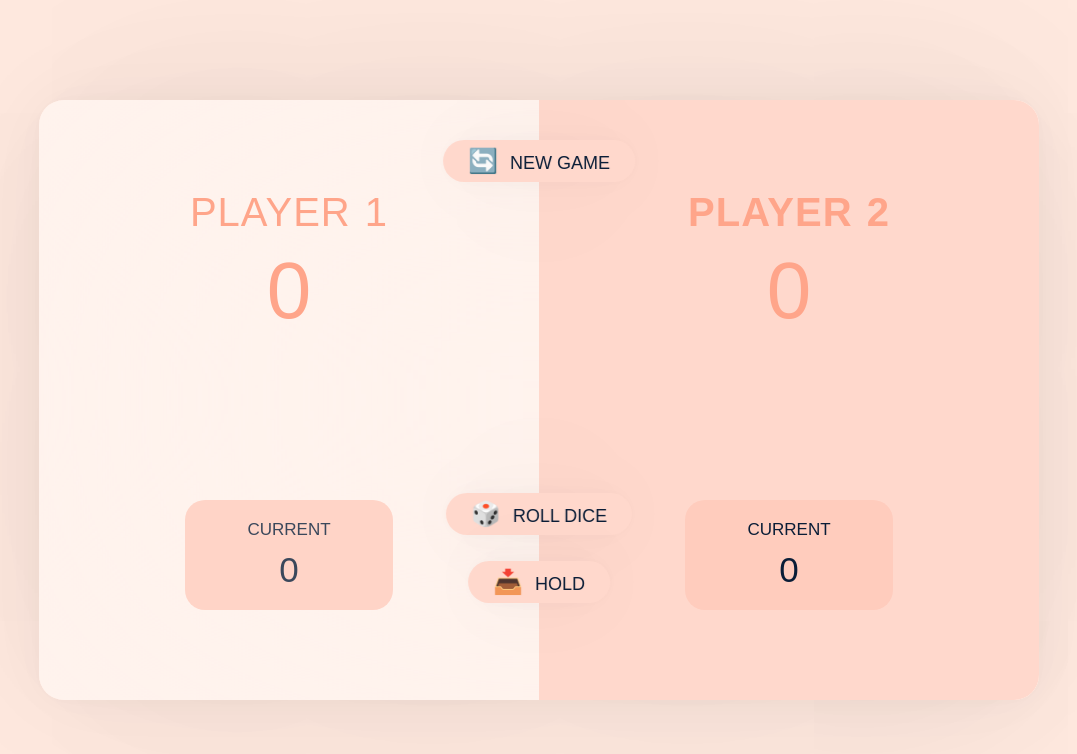
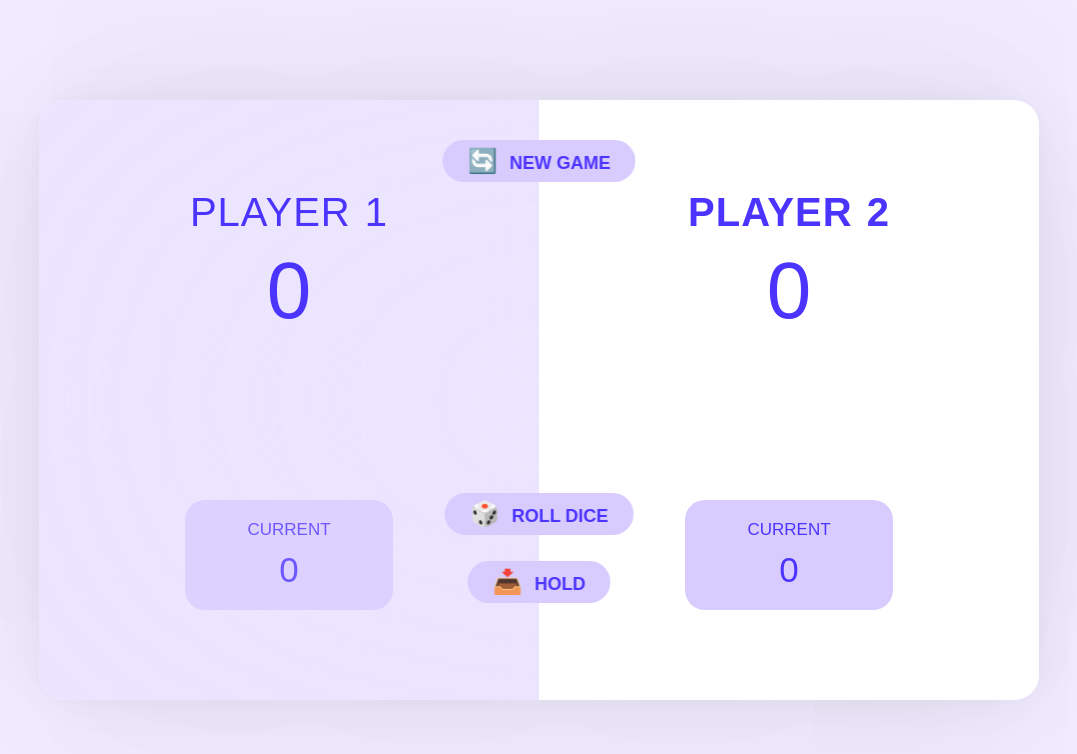
Before and after one commit to atuljoshyy/dice-game, a plain HTML site: page index.html in a window 1280 px wide. Both pictures are taken after a click on the button "📥 HOLD". Shown: the whole page, without its empty margins (101-1178 px from the left). Drawn offline with Linux system fonts and the light colour scheme.

Commit message:
Updated Color Theme ✅

```diff
--- a/script.js
+++ b/script.js
@@ -12,16 +12,28 @@ const btnHold = document.querySelector('.btn--hold');
 const player0El = document.querySelector('.player--0');
 const player1El = document.querySelector('.player--1');
 
-// PREDEFINED CONDITIONS
-score0El.textContent = 0;
-score1El.textContent = 0;
-diceEl.classList.add('hidden');
-const scores = [0, 0];
-let currentScore = 0;
-let activePlayer = 0;
-let playing = true;
+let scores, currentScore, activePlayer, playing;
 
 // FUNCTIONS
+const init = function () {
+    scores = [0, 0];
+    currentScore = 0;
+    activePlayer = 0;
+    playing = true;
+
+    score0El.textContent = 0;
+    score1El.textContent = 0;
+    current0El.textContent = 0;
+    current1El.textContent = 0;
+
+    diceEl.classList.add('hidden');
+    player0El.classList.remove('player--winner');
+    player1El.classList.remove('player--winner');
+    player0El.classList.add('player--active');
+    player1El.classList.remove('player--active');
+
+}
+init()
 const switchPlayer = function () {
     document.getElementById(`current--${activePlayer}`).textContent = 0;
     currentScore = 0;
@@ -64,7 +76,7 @@ btnHold.addEventListener('click', function () {
             scores[activePlayer];
 
         // check score if player sore is >=100
-        if (scores[activePlayer] >= 20) {
+        if (scores[activePlayer] >= 30) {
             // END THE GAME
             playing = false;
             diceEl.classList.add('hidden');
@@ -80,14 +92,4 @@ btnHold.addEventListener('click', function () {
     }
 });
 
-btnNew.addEventListener('click', function () {
-    // rest all the scores
-    score0El.textContent = 0;
-    score1El.textContent = 0;
-    diceEl.classList.add('hidden');
-    const scores = [0, 0];
-    let currentScore = 0;
-    let activePlayer = 0;
-    let playing = true;
-
-});
+btnNew.addEventListener('click', init);
--- a/style.css
+++ b/style.css
@@ -15,8 +15,8 @@ body {
   font-family: 'Popins', sans-serif;
   font-weight: 400;
   height: 100vh;
-  color: hsl(14, 100%, 77%);
-  background-color: #ffe9df;
+  color: #4C34FF;
+  background-color: #f1ecff;
   display: flex;
   align-items: center;
   justify-content: center;
@@ -27,7 +27,7 @@ main {
   position: relative;
   width: 100rem;
   height: 60rem;
-  background-color: rgba(255, 255, 255, 0.452);
+  background-color: #d8ccff36;
   backdrop-filter: blur(200px);
   filter: blur();
   box-shadow:
@@ -66,12 +66,12 @@ main {
 .score {
   font-size: 8rem;
   font-weight: 300;
-  color: hsl(14, 100%, 77%);
+  color:#4C34FF;
   margin-bottom: auto;
 }
 
 .player--active {
-  background-color: #FFD8CC;
+  background-color: #ffffff;
 }
 .player--active .name {
   font-weight: 700;
@@ -85,10 +85,10 @@ main {
 }
 
 .current {
-  background-color: #ffccbd;
+  background-color: #D8CCFF;
   opacity: 0.8;
   border-radius: 20px;
-  color: #0A1D37;
+  color: #4C34FF;
   width: 65%;
   padding: 2rem;
   text-align: center;
@@ -99,7 +99,7 @@ main {
   text-transform: uppercase;
   margin-bottom: 1rem;
   font-size: 1.7rem;
-  color: #0A1D37;
+  color: #4C34FF;
 }
 
 .current-score {
@@ -111,28 +111,21 @@ main {
   position: absolute;
   left: 50%;
   transform: translateX(-50%);
-  color: #0A1D37;
+  color: #4C34FF;
   background: none;
   border: none;
   font-family: inherit;
   font-size: 1.8rem;
   text-transform: uppercase;
   cursor: pointer;
-  font-weight: 400;
+  font-weight: 600;
   transition: all 0.2s;
 
-  background-color: #FFD8CC;
+  background-color: #D8CCFF;
   backdrop-filter: blur(10px);
 
   padding: 0.7rem 2.5rem;
   border-radius: 50rem;
-  box-shadow:
-  0px 0px 17.2px rgba(0, 0, 0, 0.022),
-  0px 0px 43.4px rgba(0, 0, 0, 0.031),
-  0px 0px 88.6px rgba(0, 0, 0, 0.039),
-  0px 0px 182.5px rgba(0, 0, 0, 0.048),
-  0px 0px 500px rgba(0, 0, 0, 0.07)
-;
 }
 
 .btn::first-letter {
@@ -182,7 +175,11 @@ main {
 
 .player--winner .name {
   font-weight: 700;
-  color: hsl(14, 100%, 77%);
+  color: #D8CCFF;
+}
+.player--winner .score {
+  font-weight: 700;
+  color: #D8CCFF;
 }
 
 .hidden{
```
